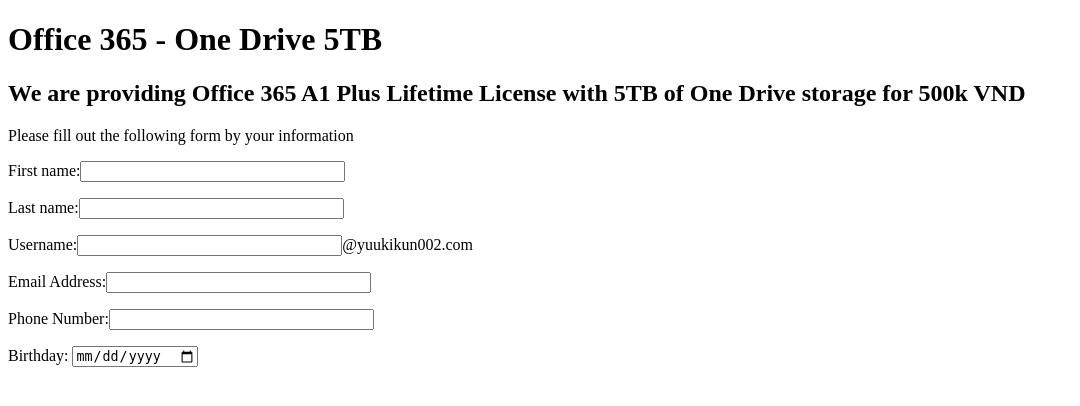
After one commit to yuukikun002/yuukikun002.com, a PHP site: page /office.html in a window 1280 px wide. The commit adds this page. Shown: the top 406 px of the page, without its empty margins (0-1080 px from the left). Run offline with PHP 8.4, Linux system fonts and the light colour scheme.

Commit message:
Update Office 365

```diff
--- /dev/null
+++ b/office.html
@@ -0,0 +1,27 @@
+<!DOCTYPE html>
+
+<html lang="en">
+	<head>
+		<meta charset="utf-8">
+		<meta name="author" content="Duy Le">
+		<title>Duy Le</title>
+	</head>
+	<body>
+		<h1>Office 365 - One Drive 5TB</h1>
+
+		<h2>We are providing Office 365 A1 Plus Lifetime License with 5TB of One Drive storage for 500k VND</h2>
+
+		<p>Please fill out the following form by your information</p>
+
+		<p>First name:<input type="text" name="" value="" size="30" /></p>
+		<p>Last name:<input type="text" name="" value="" size="30" /></p>
+		<p>Username:<input type="text" name="" value="" size="30" />@yuukikun002.com</p>
+		<p>Email Address:<input type="text" name="" value="" size="30" /></p>
+		<p>Phone Number:<input type="text" name="" value="" size="30" /></p>
+		<p>Birthday: <input type="date"></p>
+
+	</body>
+
+	<footer>
+	</footer>
+	</html>
```
Also changed, not shown: contents.html (added, +16 -0 lines), first_structure.css (+20 -0 lines), index.html (+11 -1 lines).
